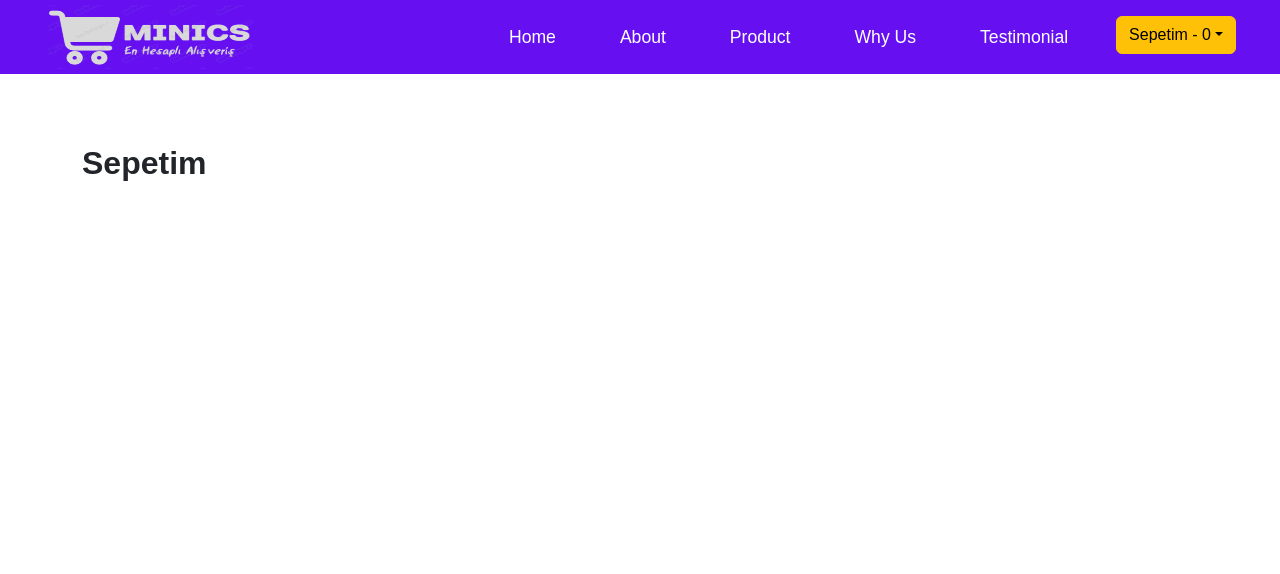
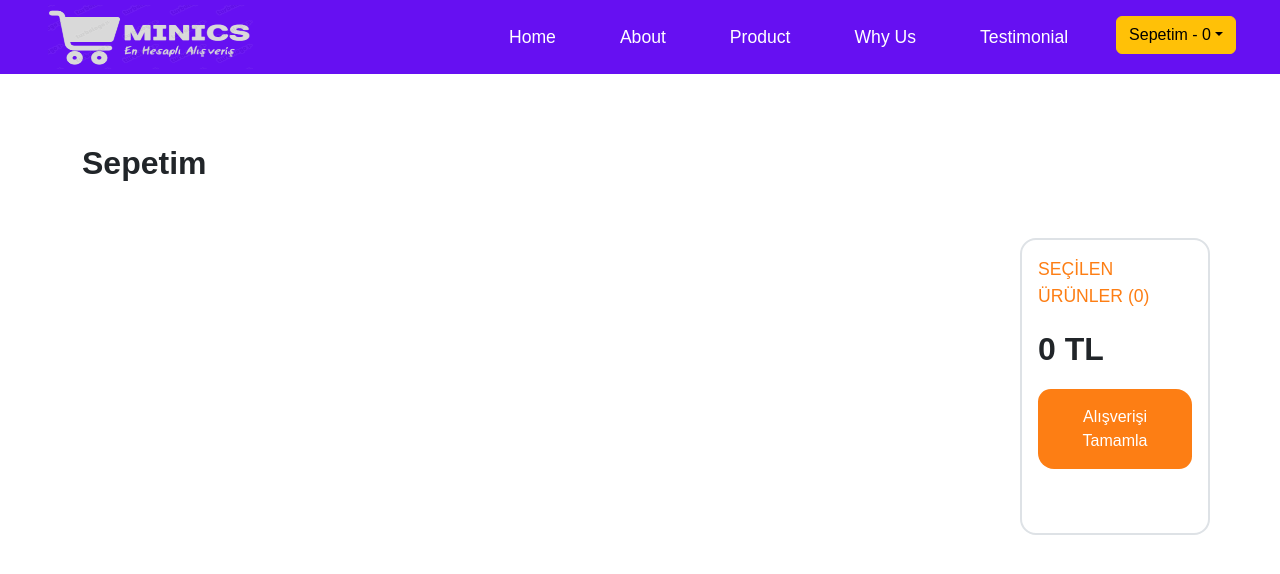
Before and after one commit to oguz-adiguzel/minics-shop, a React (Create React App) app: page /basket in a window 1280 px wide. Shown: the top 574 px of the page. Built offline with nearby package versions, Linux system fonts and the light colour scheme.

Commit message:
new commit

```diff
--- a/src/App.css
+++ b/src/App.css
@@ -21,6 +21,9 @@
     width: 13rem;
     height: 4rem;
     margin-left: 3rem;
+}
+.logo:hover{
+    cursor: pointer;
 }
 .nav-ul{
     list-style: none;
@@ -109,3 +112,21 @@
     font-size: 1.2rem;
     font-weight: bold;
 }
+.basket-total-title{
+    font-size: 1.1rem;
+    color: var(--orange);
+}
+.basket-total{
+    font-size: 2rem;
+    font-weight: bold;
+}
+.basket-button{
+    background-color: var(--orange);
+    color: white;
+    border: none;
+    padding: 1rem;
+    border-radius: .8rem 1rem;
+}
+.basket-button:hover{
+    background-color: #d96c12;
+}
--- a/src/components/basketCard.js
+++ b/src/components/basketCard.js
@@ -2,30 +2,57 @@ import { useBasket } from "../context/basketContext";
 
 function BasketCard() {
 
-    const { basket } = useBasket();
+    const { basket, setBasket } = useBasket();
 
+    const count = (id) => {
+        let someProduct = basket.find(item => {
+            return item.id === id
+        })
+
+        if (someProduct) {
+            let newBasket = basket.map(item => {
+                return item.id === someProduct.id ? { ...item, count: item.count + 1 } : item
+            })
+            setBasket([...newBasket]);
+        }
+    }
+
+    const deleteCount = (ix) => {
+        let newBasket = basket;
+        if (newBasket[ix].count === 1) {
+            newBasket.splice(ix, 1);
+        } else {
+            newBasket[ix].count = (newBasket[ix].count) - 1
+        }
+
+        setBasket([...newBasket]);
+    }
 
     return (<>
 
         {
             basket.map((item, index) => (
                 <div key={index} className="container">
-                    <div className="row py-2 mb-5 border border-2">
+
+                    <div className="row py-5 mb-5 border border-2 rounded-4">
                         <div className="col-sm d-flex justify-content-center">
                             <img className="w-25 basket-card-img" src={item.imgUrl} />
                         </div>
                         <div className="col-sm">
                             <p className="card-product-name">{item.name}</p>
-                            <p className="card-product-name">{item.price} TL</p>
+                            <p className="card-product-name text-danger">{item.price} TL</p>
                         </div>
-                        <div className="col-sm">
-                            <button className="bg-warning rounded-circle border border-0 text-light">+</button>
-                            <p>{item.count}</p>
+                        <div className="col-sm d-flex align-items-center">
+                            <button onClick={() => count(item.id)} className="bg-warning rounded-circle border border-0 text-light">+</button>
+                            <p className="mt-3 ms-2 me-2">{item.count}</p>
+                            <button onClick={() => deleteCount(index)} className="bg-danger rounded-circle border border-0 text-light">-</button>
                         </div>
                     </div>
                 </div>
+
             ))
         }
+
 
 
     </>);
--- a/src/components/header.js
+++ b/src/components/header.js
@@ -23,7 +23,7 @@ function Header() {
     return (<>
 
         <div className="container-fluid nav position-fixed top-0">
-            <img className='logo' src={logo} />
+            <img onClick={()=>navigate("/")} className='logo' src={logo} />
             <ul className="nav-ul">
                 <li className="nav-item"><a className="nav-link" href="#/">Home</a></li>
                 <li className="nav-item"><a className="nav-link" href="#/">About</a></li>
--- a/src/pages/basket.js
+++ b/src/pages/basket.js
@@ -1,22 +1,48 @@
 import BasketCard from "../components/basketCard";
 import Header from "../components/header";
 import { useBasket } from "../context/basketContext";
+import { useNavigate } from "react-router-dom";
 
-function  Basket() {
+function Basket() {
 
-    const {basket} = useBasket();
+    const { basket,setBasket } = useBasket();
 
-    return ( <>
+    const navigate = useNavigate();
+
+
+    const complete = ()=>{
+        alert('Siparişiniz Alınmıştır');
+        navigate('/')
+
+        setBasket([]);
+    }
+
+    return (<>
         <Header />
         <div className="container mt-5 py-5">
             <h5 className="basket-title mt-5">Sepetim</h5>
         </div>
 
         <div className="container">
-            <BasketCard />
+            <div className="row">
+                <div className="col-10">
+                    <BasketCard />
+
+                </div>
+                <div className="col-2 border border-2 rounded-4 p-3 h-75">
+                    <p className="basket-total-title">SEÇİLEN ÜRÜNLER ({basket.reduce((acc, item) => acc + (item.count), 0)})</p>
+                    <p className="basket-total">{basket.reduce((acc, product) => acc + (product.price * product.count), 0)} TL</p>
+                    <button onClick={complete} className="basket-button mb-5">Alışverişi Tamamla</button>
+                    {
+                        basket.map((item,index)=>(
+                            <p key={index}>{item.name}</p>
+                        ))
+                    }
+                </div>
+            </div>
         </div>
 
-    </> );
+    </>);
 }
 
-export default  Basket;
+export default Basket;
```
